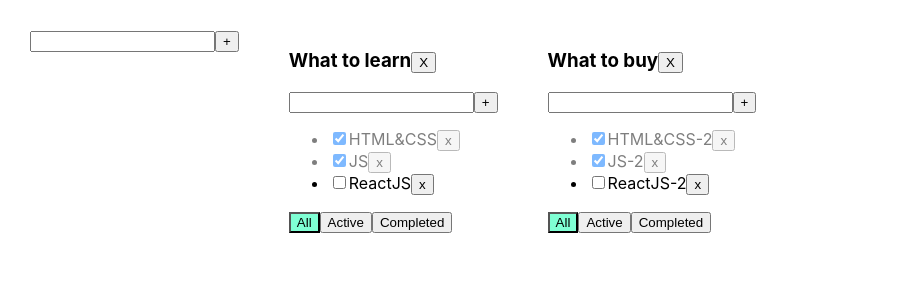
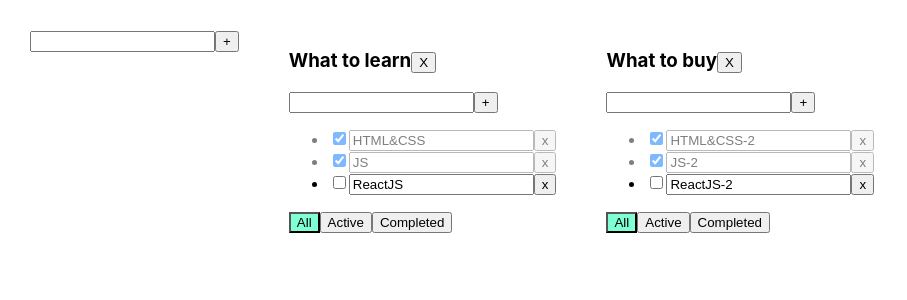
Before and after one commit to andbudha/sandbox, a React (Create React App) app: page / in a window 1280 px wide. Shown: the top 300 px of the page, without its empty margins (0-907 px from the left). Built offline with nearby package versions, Linux system fonts and the light colour scheme.

Commit message:
sandbox updated

```diff
--- a/src/App.tsx
+++ b/src/App.tsx
@@ -51,7 +51,7 @@ function App() {
         const newID= v1();
         const newTodo:ToDoListType  = {id: newID, title: title, filter: 'all'};
         setTodolists([...todolists, newTodo]);
-        setTasks({[newID]:[], ...tasks});
+        setTasks({[newID]:[{id: v1(), title: "ReactJS-2", isDone: false}], ...tasks});
     }
 
 
--- a/src/Todolist.tsx
+++ b/src/Todolist.tsx
@@ -1,6 +1,7 @@
 import React, {ChangeEvent, KeyboardEvent, useState} from 'react';
 import {FilterValuesType} from './App';
 import {Input} from "./components/Input";
+import {EditableSpan} from "./components/EditableSpan";
 
 type TaskType = {
     id: string
@@ -44,7 +45,7 @@ export function Todolist(props: PropsType) {
 
         <ul>
             {
-                props.tasks.length > 0 && props.tasks.map(t => {
+                    props.tasks.map(t => {
                     const onClickHandler = () => props.removeTask(props.todolistID,t.id)
                     const onChangeHandler = (e: ChangeEvent<HTMLInputElement>) => {
                         props.changeTaskStatus(props.todolistID,t.id, e.currentTarget.checked);
@@ -54,7 +55,9 @@ export function Todolist(props: PropsType) {
                         <input type="checkbox"
                                onChange={onChangeHandler}
                                checked={t.isDone}/>
-                        <span>{t.title}</span>
+
+                        <EditableSpan title={t.title}/>
+
                         <button onClick={onClickHandler}>x</button>
                     </li>
                 })
--- /dev/null
+++ b/src/components/EditableSpan.tsx
@@ -0,0 +1,14 @@
+import React, {useState} from 'react';
+
+type PropsType = {
+    title: string
+}
+
+export const EditableSpan = (props: PropsType) => {
+
+    const[edit, setEdit]=useState(true)
+
+    return (
+        edit ? <input value={props.title}/> :  <span>{props.title}</span>
+    );
+};
```
